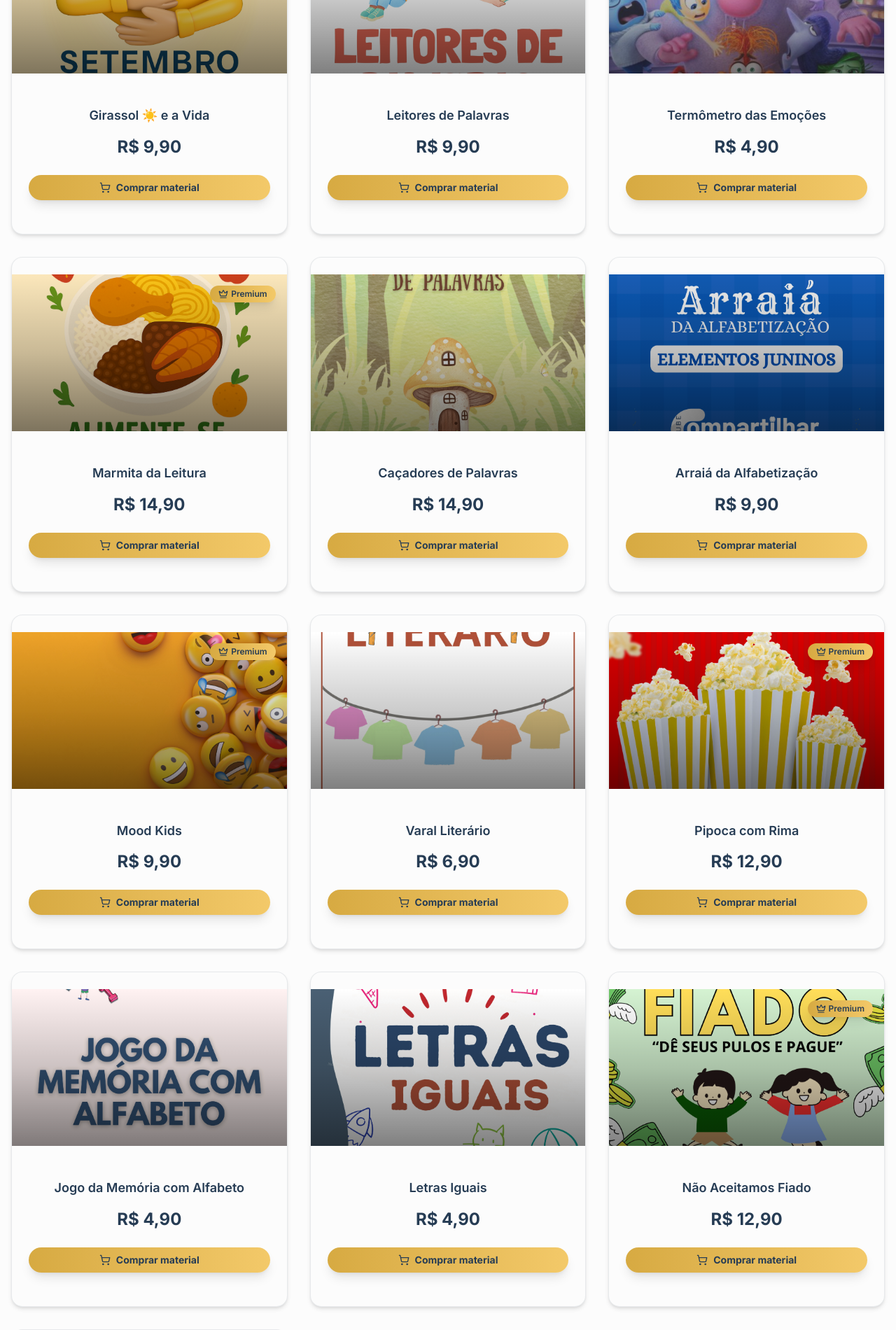
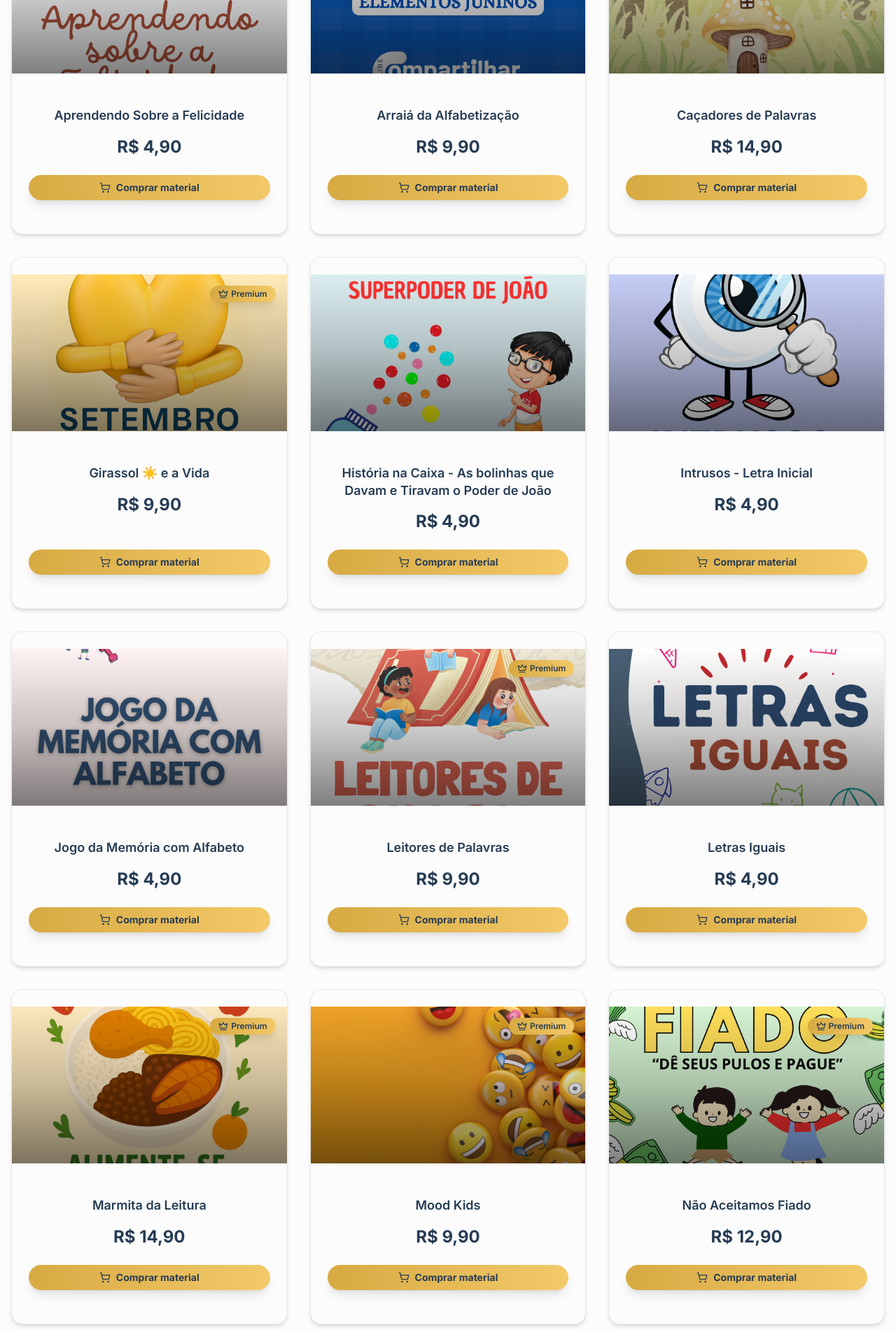
Before and after one commit to CaikeM10/Compartilhar_Clube, a Next.js app: page /materiais in a window 1280 px wide. Shown: the part 500-2400 px from the top of the page at 70% size. Built offline with nearby package versions, Linux system fonts and the light colour scheme.

Commit message:
feat: Materiais Inviduais/ modificado, adicionado todos e testado todos os links para a venda e adicionado dois novos recursos a venda

```diff
--- a/app/materiais/page.tsx
+++ b/app/materiais/page.tsx
@@ -8,87 +8,102 @@ import { is } from "date-fns/locale";
 
 const materials = [
   {
+    title: "Aprendendo Sobre a Felicidade",
+    price: "R$ 4,90",
+    image: "/aprendendofelicidade.webp",
+    checkoutUrl: "https://go.hotmart.com/Y104296139M",
+  },
+  {
+    title: "Arraiá da Alfabetização",
+    price: "R$ 9,90",
+    image: "/arraiá.webp",
+    checkoutUrl: "https://go.hotmart.com/Y104296464A",
+  },
+  {
+    title: "Caçadores de Palavras",
+    price: "R$ 14,90",
+    image: "/caçadoresdepalavras.webp",
+    checkoutUrl: "https://go.hotmart.com/P104313409N",
+    isPremium: true,
+  },
+  {
     title: "Girassol ☀️ e a Vida",
     price: "R$ 9,90",
     image: "/girasol_vida.webp",
-    checkoutUrl: "https://pay.hotmart.com/SEU_LINK_1",
+    checkoutUrl: "https://go.hotmart.com/B104313490J",
     isPremium: true,
+  },
+  {
+    title:
+      "História na Caixa -  As bolinhas que Davam e Tiravam o Poder de João",
+    price: "R$ 4,90",
+    image: "/História.webp",
+    checkoutUrl: "https://go.hotmart.com/P104313546Q",
+  },
+  {
+    title: "Intrusos - Letra Inicial",
+    price: "R$ 4,90",
+    image: "/intrusos.webp",
+    checkoutUrl: "https://go.hotmart.com/P104313546Q",
+  },
+  {
+    title: "Jogo da Memória com Alfabeto",
+    price: "R$ 4,90",
+    image: "/jogodamemória.webp",
+    checkoutUrl: "https://go.hotmart.com/Q104320776L",
   },
   {
     title: "Leitores de Palavras",
     price: "R$ 9,90",
     image: "/leitoresdepalavras.webp",
-    checkoutUrl: "https://pay.hotmart.com/SEU_LINK_2",
+    checkoutUrl: "https://go.hotmart.com/J104322438G",
+    isPremium: true,
+  },
+  {
+    title: "Letras Iguais",
+    price: "R$ 4,90",
+    image: "/letrasiguais.webp",
+    checkoutUrl: "https://go.hotmart.com/H104303497L",
+  },
+  {
+    title: "Marmita da Leitura",
+    price: "R$ 14,90",
+    image: "/marmitadaleitura.webp",
+    checkoutUrl: "https://go.hotmart.com/M104322471P",
+    isPremium: true,
+  },
+  {
+    title: "Mood Kids",
+    price: "R$ 9,90",
+    image: "/moodkids.webp",
+    checkoutUrl: "https://go.hotmart.com/U104303566C",
+    isPremium: true,
+  },
+  {
+    title: "Não Aceitamos Fiado",
+    price: "R$ 12,90",
+    image: "/não_aceitamos_fiado.webp",
+    checkoutUrl: "https://go.hotmart.com/L104322533M",
+    isPremium: true,
+  },
+  {
+    title: "Pipoca com Rima",
+    price: "R$ 12,90",
+    image: "/pipocacomrima.webp",
+    checkoutUrl: "https://go.hotmart.com/T104322586Y",
+    isPremium: true,
   },
   {
     title: "Termômetro das Emoções",
     price: "R$ 4,90",
     image: "/termometro.webp",
-    checkoutUrl: "https://pay.hotmart.com/SEU_LINK_3",
-  },
-  {
-    title: "Marmita da Leitura",
-    price: "R$ 14,90",
-    image: "/marmitadaleitura.webp",
-    checkoutUrl: "https://pay.hotmart.com/SEU_LINK_4",
-    isPremium: true,
-  },
-  {
-    title: "Caçadores de Palavras",
-    price: "R$ 14,90",
-    image: "/caçadoresdepalavras.webp",
-    checkoutUrl: "https://pay.hotmart.com/SEU_LINK_5",
-  },
-  {
-    title: "Arraiá da Alfabetização",
-    price: "R$ 9,90",
-    image: "/arraiá.webp",
-    checkoutUrl: "https://pay.hotmart.com/SEU_LINK_6",
-  },
-  {
-    title: "Mood Kids",
-    price: "R$ 9,90",
-    image: "/moodkids.webp",
-    checkoutUrl: "https://pay.hotmart.com/SEU_LINK_7",
-    isPremium: true,
+    checkoutUrl: "",
   },
   {
     title: "Varal Literário",
     price: "R$ 6,90",
     image: "/varalliterário.webp",
-    checkoutUrl: "https://pay.hotmart.com/SEU_LINK_8",
-  },
-  {
-    title: "Pipoca com Rima",
-    price: "R$ 12,90",
-    image: "/pipocacomrima.webp",
-    checkoutUrl: "https://pay.hotmart.com/SEU_LINK_9",
-    isPremium: true,
-  },
-  {
-    title: "Jogo da Memória com Alfabeto",
-    price: "R$ 4,90",
-    image: "/jogodamemória.webp",
-    checkoutUrl: "https://pay.hotmart.com/SEU_LINK_10",
-  },
-  {
-    title: "Letras Iguais",
-    price: "R$ 4,90",
-    image: "/letrasiguais.webp",
-    checkoutUrl: "https://pay.hotmart.com/SEU_LINK_11",
-  },
-  {
-    title: "Não Aceitamos Fiado",
-    price: "R$ 12,90",
-    image: "/não_aceitamos_fiado.webp",
-    checkoutUrl: "https://pay.hotmart.com/SEU_LINK_12",
-    isPremium: true,
-  },
-  {
-    title: "Aprendendo Sobre a Felicidade",
-    price: "R$ 4,90",
-    image: "/aprendendofelicidade.webp",
-    checkoutUrl: "https://pay.hotmart.com/SEU_LINK_13",
+    checkoutUrl: "https://go.hotmart.com/K104322633D",
   },
 ];
 
```
Also changed, not shown: public/História.webp (added).
